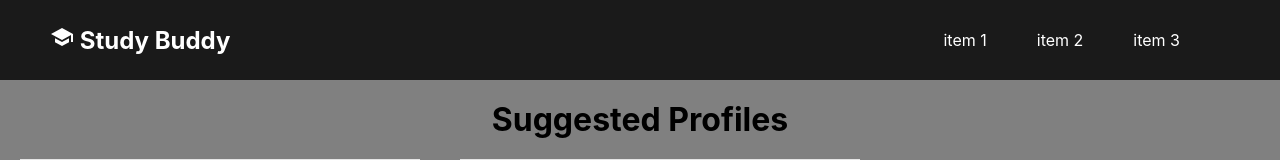
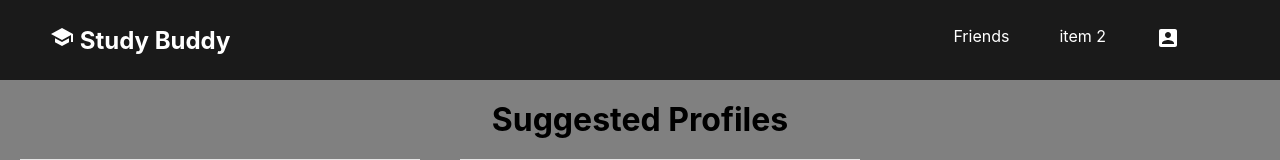
Before and after one commit to Svilen-Stefanov/ICHack20, a React (Create React App) app in the folder frontend/: page / in a window 1280 px wide. Shown: the top 160 px of the page. Built offline with nearby package versions, Linux system fonts and the light colour scheme.

Commit message:
Changed Nav-items 'frontend'

```diff
--- a/frontend/src/Navbar/Navbar.js
+++ b/frontend/src/Navbar/Navbar.js
@@ -1,5 +1,6 @@
 import React, { Component } from 'react';
 import SchoolIcon from '@material-ui/icons/School';
+import AccountBoxIcon from '@material-ui/icons/AccountBox';
 
 import './Navbar.css';
 
@@ -12,9 +13,9 @@ class Navbar extends Component {
                 </div>
 
                 <ul className="Navbar-items">
-                    <li>item 1</li>
+                    <li>Friends</li>
                     <li>item 2</li>
-                    <li>item 3</li>
+                    <li><AccountBoxIcon size={"inherit"}/></li>
                 </ul>
             </nav>
         );
```
